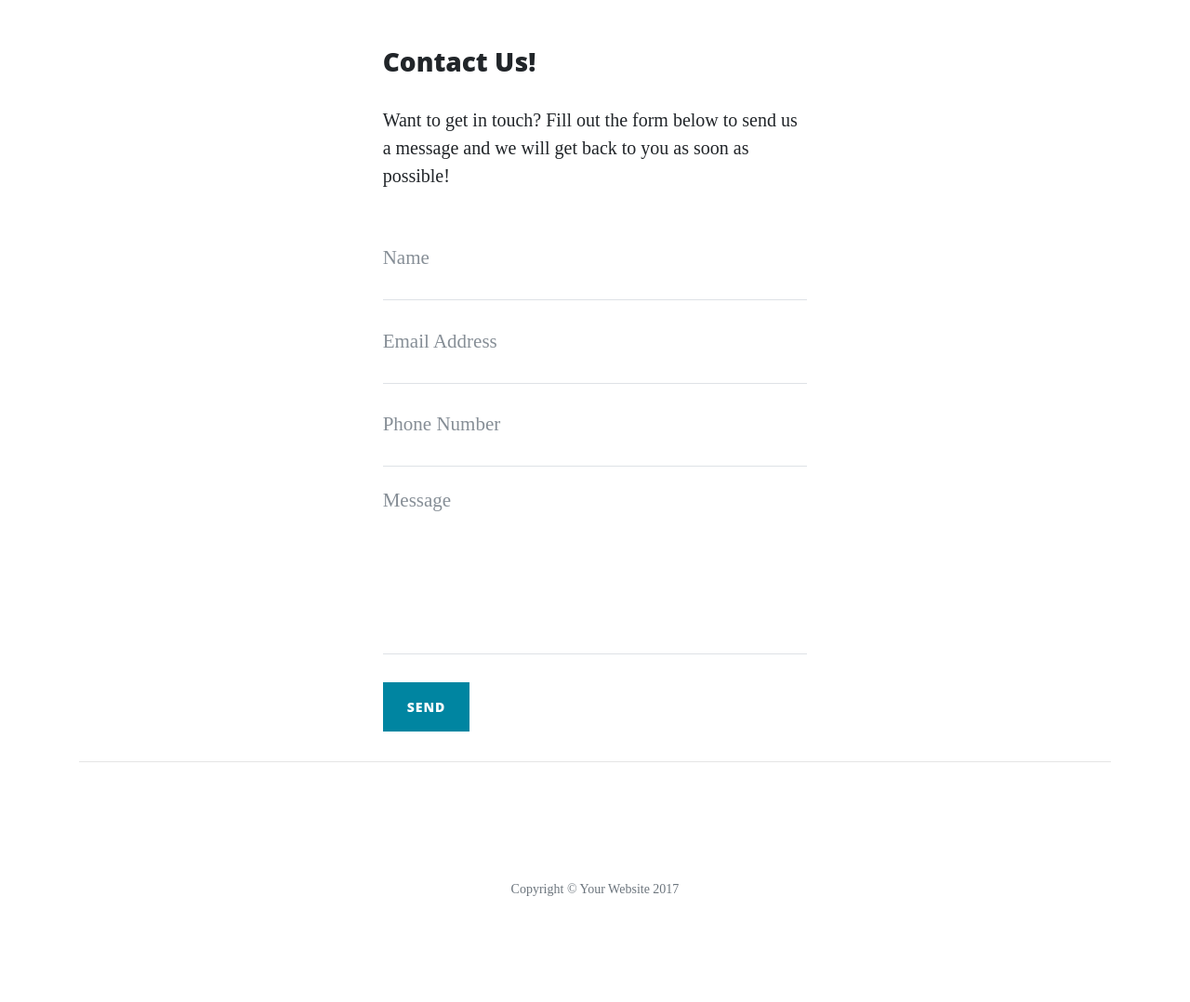
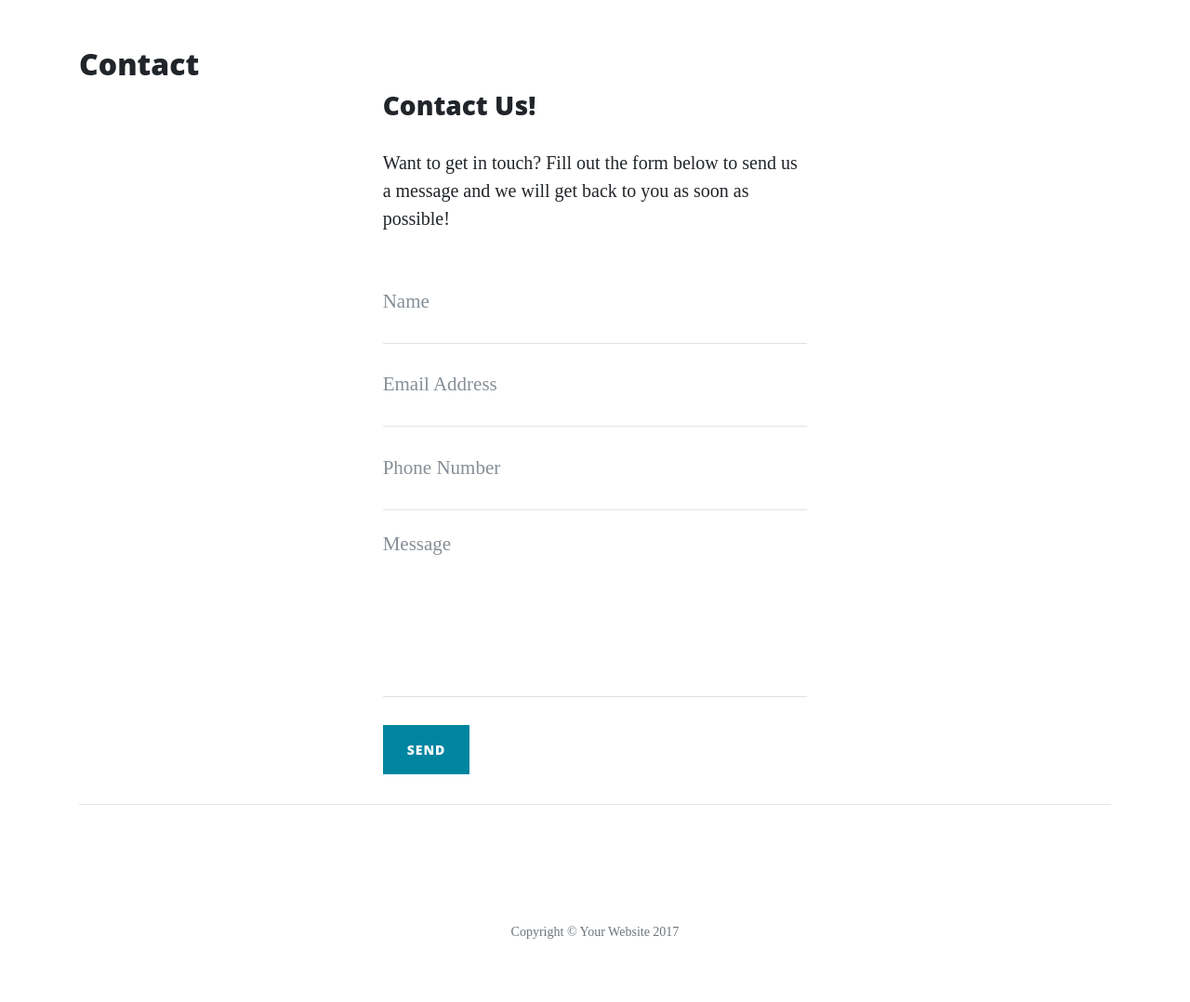
Before and after one commit to SOliv1/ms-cook-corner, a Flask app: page /contact in a window 1280 px wide. Shown: the part 532-1610 px from the top of the page at 93% size. Before the commit the page ends 1496 px from the top, so only its background shows below. Run offline with Flask 2, Linux system fonts and the light colour scheme; some libraries are stand-ins or nearby versions.

Commit message:
passing data from view to template

```diff
--- a/app.py
+++ b/app.py
@@ -11,17 +11,17 @@
 
 @app.route('/about')
 def about():
-    return render_template("about.html")
+    return render_template("about.html", page_title="About")
 
 
 @app.route('/contact')
 def contact():
-    return render_template("contact.html")
+    return render_template("contact.html", page_title="Contact")
 
 
 @app.route('/recipes')
 def recipes():
-    return render_template("recipes.html")
+    return render_template("recipes.html", page_title="Recipes")
 
 
 if __name__ == '__main__':
--- /dev/null
+++ b/static/css/style.css
@@ -0,0 +1,3 @@
+.col-md-5 img {
+    width: 100%;
+}
--- a/templates/about.html
+++ b/templates/about.html
@@ -4,7 +4,7 @@
 {% extends 'base.html' %} {% block content %}
 <h2>{{ page_title }}</h2>
 
-<h3>About</h3>
+
 <p> Mason Cash & Co was a pottery company, based in Woodville, Swadlincote, Derbyshire, U.K.
 They specialised in making a range of earthenware and stoneware kitchenware including mixing bowls, pudding basins and petware.
 The Company were most well known for their range of 'Cane Bowls'.
--- a/templates/base.html
+++ b/templates/base.html
@@ -8,7 +8,7 @@
 
     <link href="{{ url_for('static', filename='vendor/bootstrap/css/bootstrap.min.css') }}" rel="stylesheet">
     <link rel="stylesheet" href="{{ url_for('static', filename='css/clean-blog.min.css') }}" type="text/css" />
-    <link rel="stylesheet" href="{{ url_for('static', filename='css/style.css') }}" type="text/css" />
+    <link rel="stylesheet" href="{{ url_for('static', filename='css/styles.css') }}" type="text/css" />
 </head>
 
 <body>
--- a/templates/recipes.html
+++ b/templates/recipes.html
@@ -2,7 +2,7 @@
 <html lang="en">
 
 {% extends 'base.html' %} {% block content %}
-<h3>Recipes Page</h3>
+<h3>{{ page_title }}</h3>
 {% endblock %}
 
 </html>
```
Also changed, not shown: README.md.
